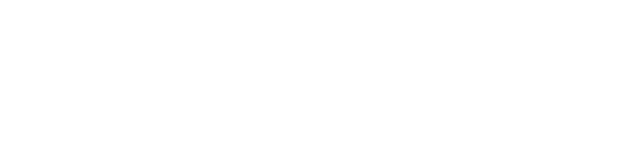
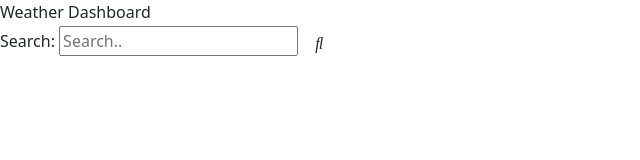
Before and after one commit to MiloCOLO/weather-app, a plain HTML site: page index.html in a window 1280 px wide. Shown: the whole page, without its empty margins (0-640 px from the left). Drawn offline with nearby package versions, Linux system fonts and the light colour scheme.

Commit message:
added a search bar

```diff
--- a/index.html
+++ b/index.html
@@ -6,9 +6,20 @@
     <meta name="viewport" content="width=device-width, initial-scale=1.0">
     <link href="./assests/style.css">
     <title>Document</title>
+    <link rel="stylesheet" href="https://cdnjs.cloudflare.com/ajax/libs/font-awesome/4.7.0/css/font-awesome.min.css">
+    <link href="https://cdn.jsdelivr.net/npm/bootstrap@5.2.0-beta1/dist/css/bootstrap.min.css" rel="stylesheet" integrity="sha384-0evHe/X+R7YkIZDRvuzKMRqM+OrBnVFBL6DOitfPri4tjfHxaWutUpFmBp4vmVor" crossorigin="anonymous">
 </head>
 <body>
-
+    <header>Weather Dashboard</header>
+    <main>
+        <section class="city-input">
+            <label>Search:</label>
+            <input type="text" placeholder="Search.." name="search">
+            <button class="btn searchBtn" type="submit"><i class="fas fa-search"></i></button>
+        </section>
+    </main>
 </body>
+<script src="https://code.jquery.com/jquery-3.5.1.min.js" integrity="sha256-9/aliU8dGd2tb6OSsuzixeV4y/faTqgFtohetphbbj0=" crossorigin="anonymous"></script>
+<script src="https://cdn.jsdelivr.net/npm/bootstrap@5.2.0-beta1/dist/js/bootstrap.bundle.min.js" integrity="sha384-pprn3073KE6tl6bjs2QrFaJGz5/SUsLqktiwsUTF55Jfv3qYSDhgCecCxMW52nD2" crossorigin="anonymous"></script>
 <script href="./assests/script.js"></script>
 </html>
```
